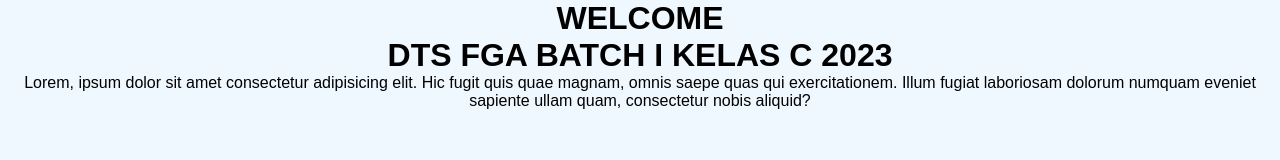
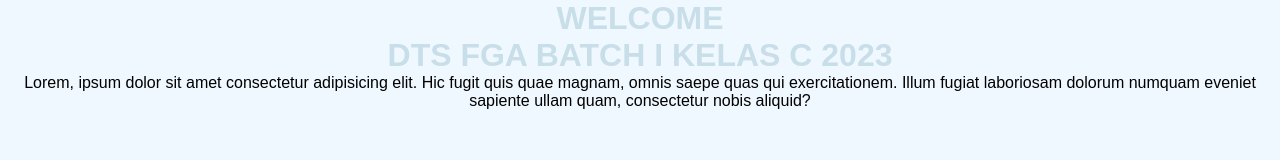
Before and after one commit to DTS-FGA-BATCH-1-KELAS-C/project-kelasc, a plain HTML site: page index.html in a window 1280 px wide. Drawn offline with Linux system fonts and the light colour scheme.

Commit message:
add color style h1

```diff
--- a/style.css
+++ b/style.css
@@ -9,3 +9,7 @@ body {
     background-color: aliceblue;
     text-align: center;
 }
+
+h1 {
+    color: rgb(200, 222, 232);
+}
```
